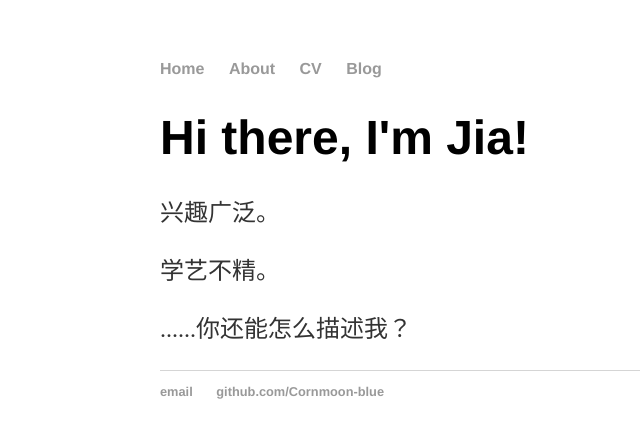
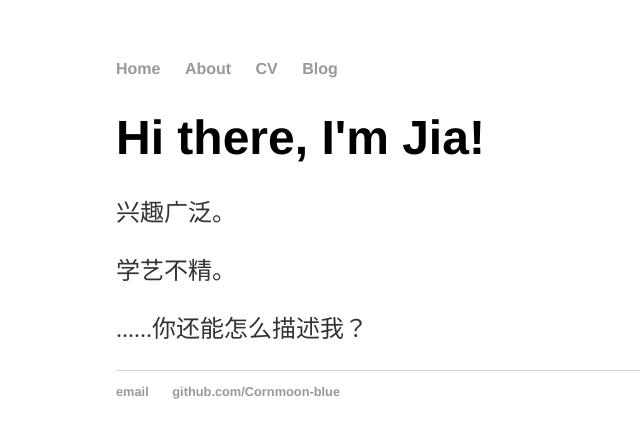
Before and after one commit to cornmoon-blue/cornmoon-blue.github.io, a Jekyll site: the page built from index.html, in a window 1280 px wide. Shown: the top 438 px of the page, without its empty margins (80-720 px from the left). Built offline with Jekyll 4.4.1, drawn with Linux system fonts in a browser that asks for light colours.

Commit message:
Update main.css

```diff
--- a/css/main.css
+++ b/css/main.css
@@ -1,6 +1,6 @@
 body {
     margin: 60px auto;
-    width: 800px;
+    width: 888px;
 }
 nav ul, footer ul {
     font-family:'Helvetica', 'Arial', 'Sans-Serif';
```
